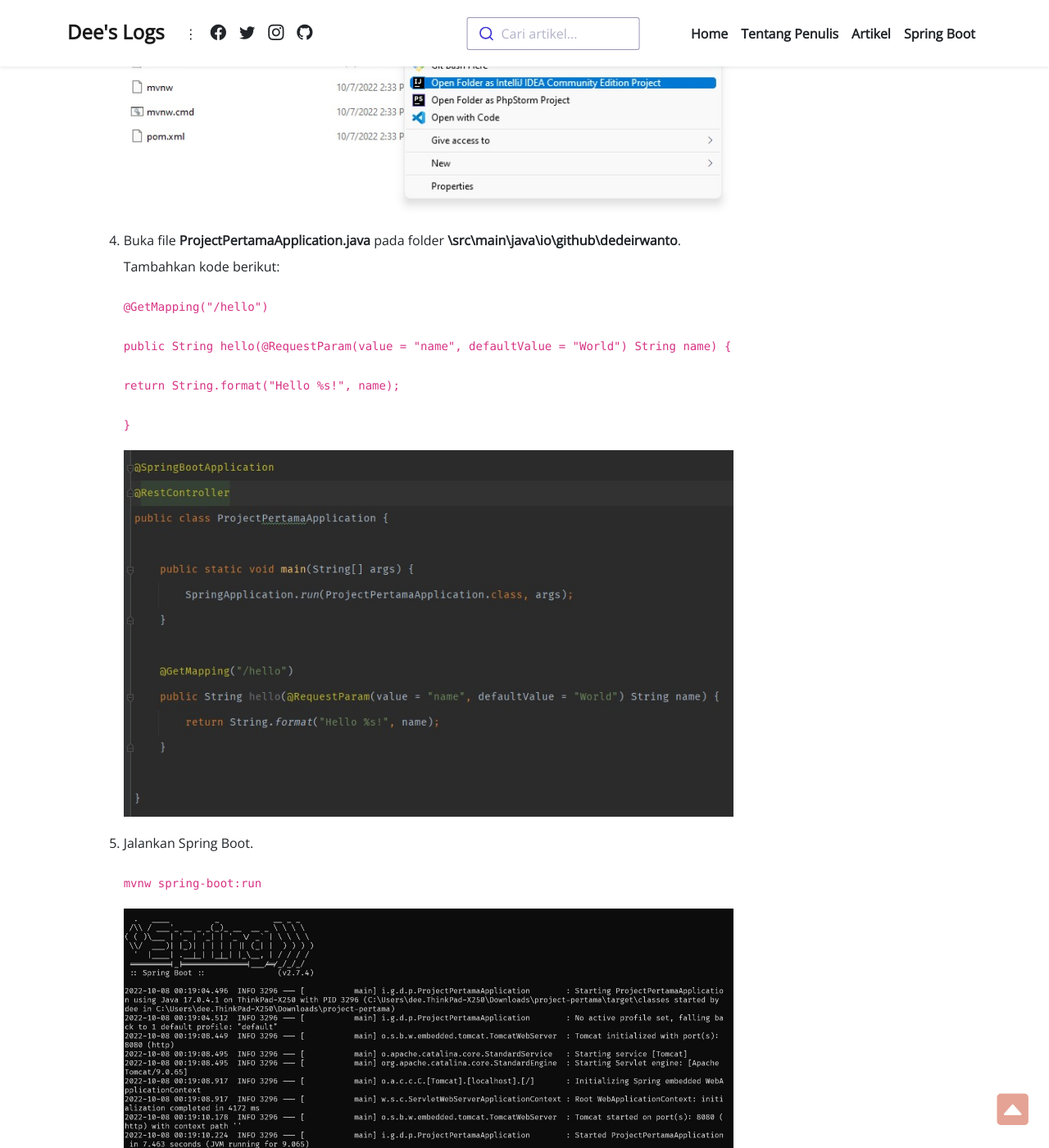
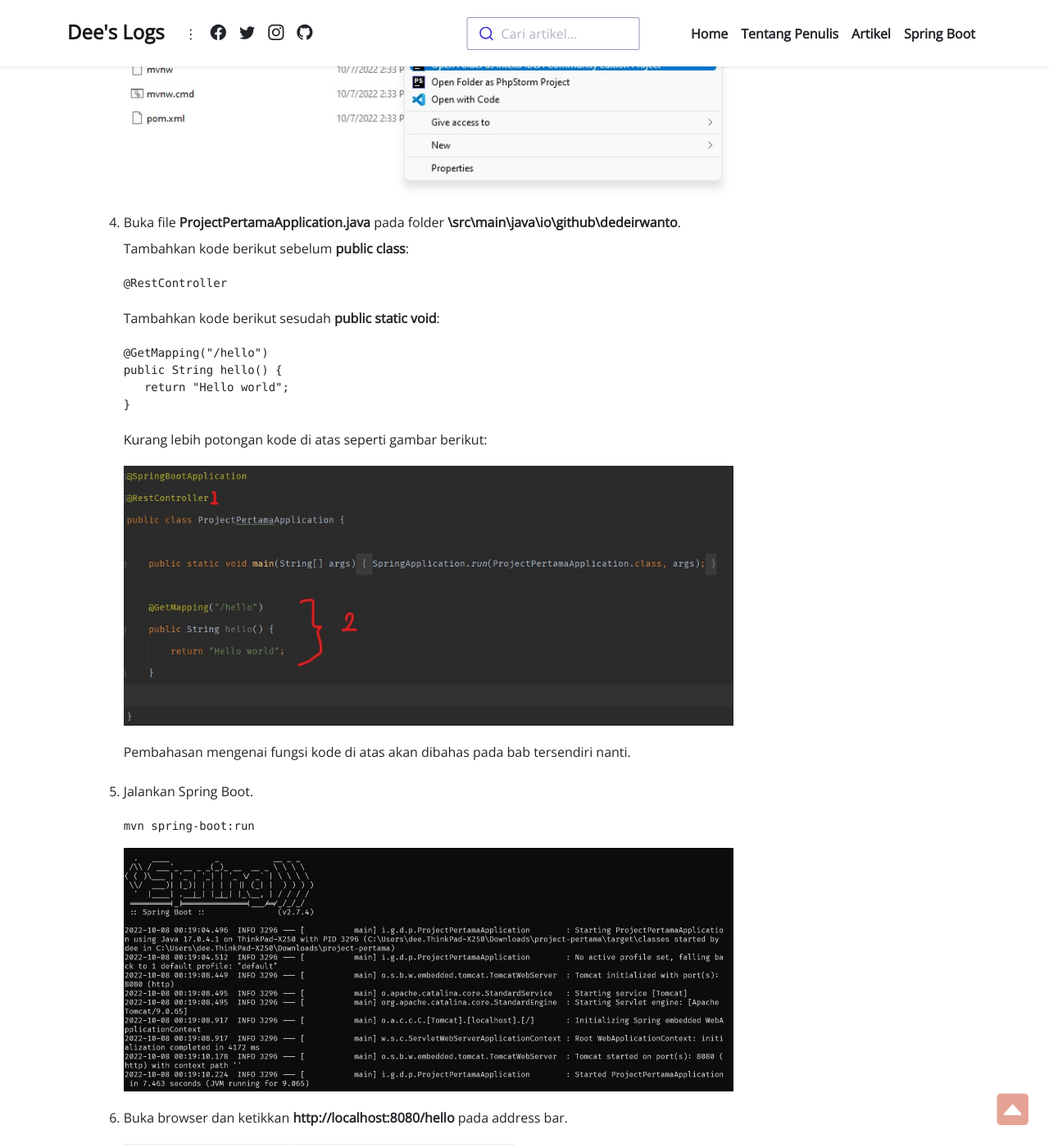
Before and after one commit to dede-irwanto/dede-irwanto.github.io, a Jekyll site: the page built from _posts/2022-10-07-installasi-dan-persiapan-spring-boot.md, in a window 1280 px wide and 1400 px high, scrolled down 9937 px. Shown: the whole window at 82% size. Built offline with Jekyll 4.4.1, drawn with Linux system fonts in a browser that asks for light colours; nearby versions of some CDN libraries; comment, search, counter and statistics services are not loaded.

Commit message:
update post: installasi dan persiapan spring boot

````diff
--- a/_posts/2022-10-07-installasi-dan-persiapan-spring-boot.md
+++ b/_posts/2022-10-07-installasi-dan-persiapan-spring-boot.md
@@ -82,7 +82,9 @@ Karena Spring Boot berjalan di atas JVM, maka terlebih dahulu kita harus mengins
 
 7. Cek apakah JDK sudah berhasil diinstall. Buka terminal windows, kemudian ketikkan perintah berikut:
 
-   `java --version`
+   ```
+   java --version
+   ```
 
    ![Cek JDK version](/images/2022-10-07/test-jdk-installation.jpg)
 
@@ -106,7 +108,9 @@ Maven merupakan salah satu build tools yang sangat populer. Tool ini banyak digu
 
 4. Cek apakah Maven sudah berhasil diinstall.
 
-   `mvn --version`
+   ```
+   mvn --version
+   ```
 
    ![Cek Maven version](/images/2022-10-07/test-maven-installation.jpg)
 
@@ -128,21 +132,33 @@ Spring telah menyediakan sebuah web utility untuk mengenerate project.
 
    ![Open Project](/images/2022-10-07/open-project.jpg)
 
-4. Buka file **ProjectPertamaApplication.java** pada folder **\src\main\java\io\github\dedeirwanto**. Tambahkan kode berikut:
+4. Buka file **ProjectPertamaApplication.java** pada folder **\src\main\java\io\github\dedeirwanto**.
+   Tambahkan kode berikut sebelum **public class**:
 
-   `@GetMapping("/hello")`
+   ```
+   @RestController
+   ```
 
-   `public String hello(@RequestParam(value = "name", defaultValue = "World") String name) {`
+   Tambahkan kode berikut sesudah **public static void**:
 
-   > `return String.format("Hello %s!", name);`
+   ```
+   @GetMapping("/hello")
+   public String hello() {
+      return "Hello world";
+   }
+   ```
 
-   `}`
+   Kurang lebih potongan kode di atas seperti gambar berikut:
 
    ![Add Code Hello](/images/2022-10-07/add-code-hello.jpg)
 
+   Pembahasan mengenai fungsi kode di atas akan dibahas pada bab tersendiri nanti.
+
 5. Jalankan Spring Boot.
 
-   `mvnw spring-boot:run`
+   ```
+   mvn spring-boot:run
+   ```
 
    ![Run Spring Boot](/images/2022-10-07/run-spring-boot.jpg)
 
````
Also changed, not shown: images/2022-10-07/add-code-hello.jpg.
